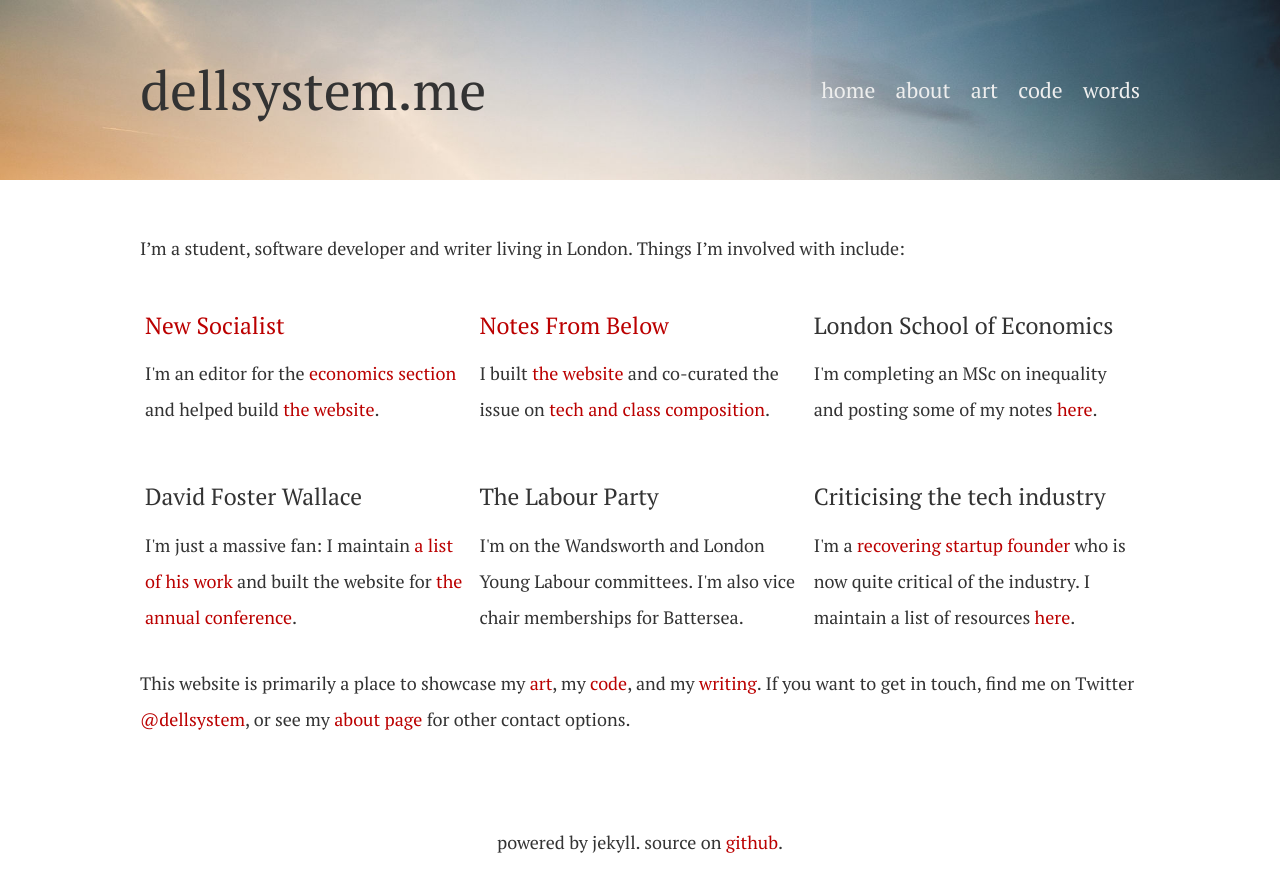
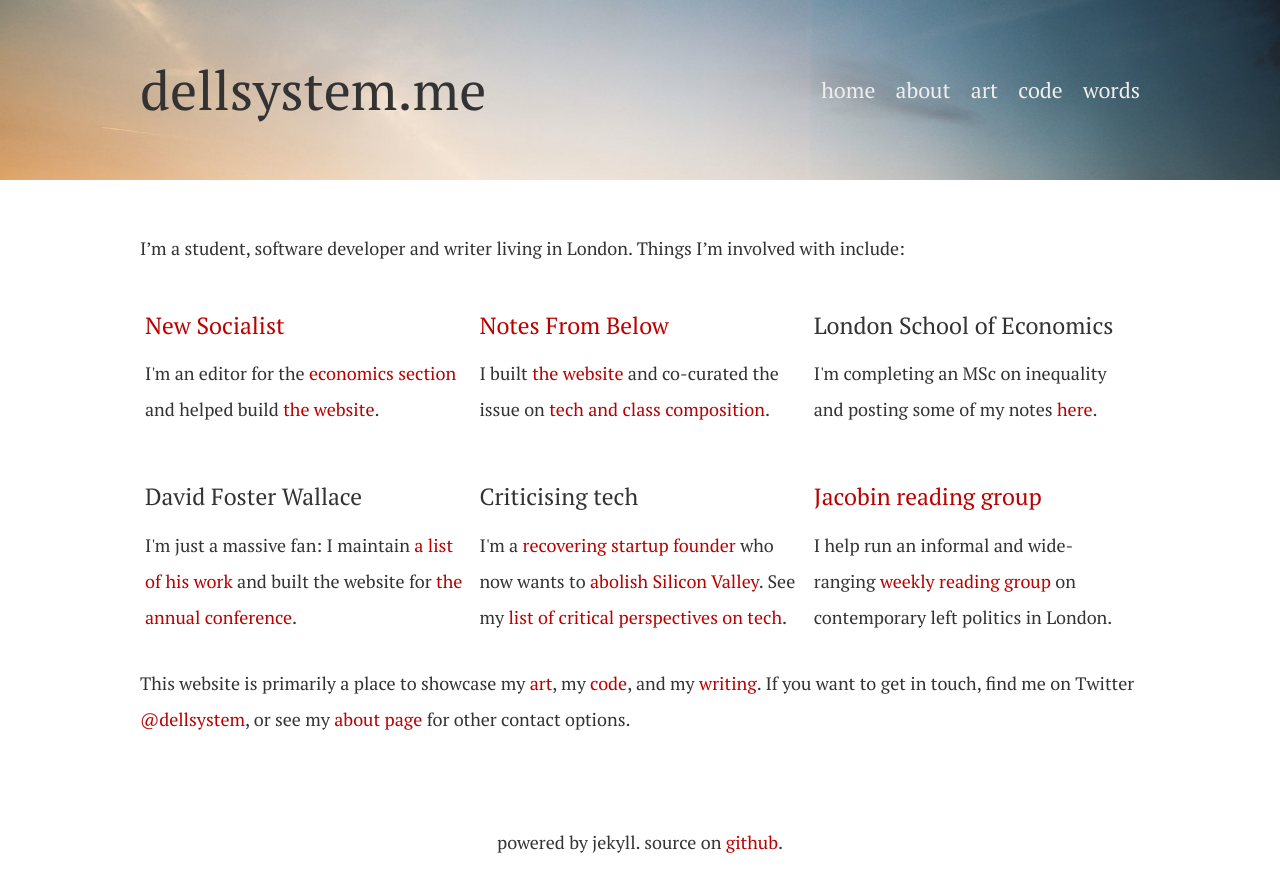
Before and after one commit to dellsystem/dellsystem.github.io, a Jekyll site: the page built from index.md, in a window 1280 px wide. Shown: the top 892 px of the page. Built offline with Jekyll 4.4.1, drawn with Linux system fonts in a browser that asks for light colours.

Commit message:
Update homepage copy + add reading group

```diff
--- a/_includes/projects.html
+++ b/_includes/projects.html
@@ -35,20 +35,24 @@
         </p>
     </div>
     <div class="column">
-        <h4>The Labour Party</h4>
+        <h4>Criticising tech</h4>
         <p>
-            I'm on the Wandsworth and London Young Labour committees. I'm also vice
-            chair memberships for Battersea.
+            I'm a <a
+            href="https://notesfrombelow.org/article/silicon-inquiry">recovering
+            startup founder</a> who now wants to <a
+            title="this is a joke but also not"
+            href="https://twitter.com/search?q=%22abolish%20silicon%20valley%22&src=typd">abolish
+            Silicon Valley</a>. See my
+            <a
+            href="/tech">list of critical perspectives on tech</a>.
         </p>
     </div>
     <div class="column">
-        <h4>Criticising the tech industry</h4>
+        <h4><a href="/reading-group">Jacobin reading group</a></h4>
         <p>
-            I'm a <a
-            href="https://notesfrombelow.org/article/silicon-inquiry">recovering
-            startup founder</a> who is now quite critical
-            of the industry. I maintain a list of resources <a
-            href="/tech">here</a>.
+            I help run an informal and wide-ranging
+            <a href="/reading-group">weekly reading group</a> on
+            contemporary left politics in London.
         </p>
     </div>
 </div>
```
Also changed, not shown: reading-group/index.md (added, +175 -0 lines).
